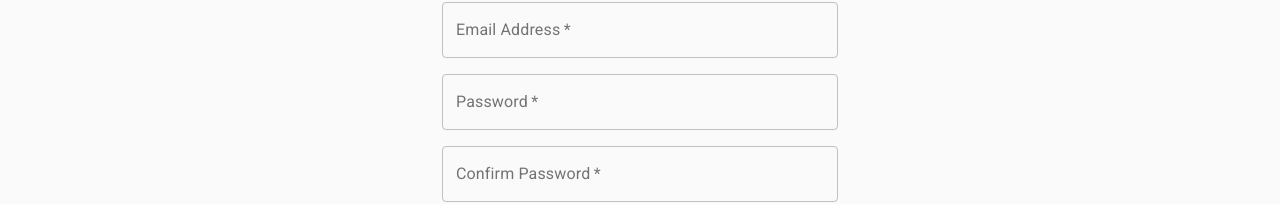
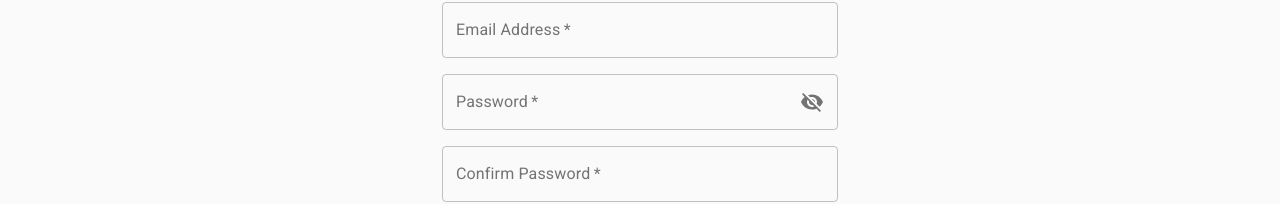
Before and after one commit to sairajchouhan/winCP-frontend, a React (Create React App) app: page /signup in a window 1280 px wide. Shown: the part 270-474 px from the top of the page. Built offline with nearby package versions, Linux system fonts and the light colour scheme; no server answers.

Commit message:
added show/hide password ability in login and signup page

```diff
--- a/src/pages/EditProfile.js
+++ b/src/pages/EditProfile.js
@@ -89,7 +89,7 @@ const EditProfile = () => {
           <Grid item xs={12}>
             <Typography variant="h4">Edit Profile</Typography>
           </Grid>
-          <Grid item xs={12} className={classes.formContainer}>
+          <Grid item xs={6} className={classes.formContainer}>
             <form onSubmit={handleSubmit}>
               <TextField
                 id="standard-read-only-input-email"
@@ -141,6 +141,9 @@ const EditProfile = () => {
               </Button>
             </form>
           </Grid>
+          <Grid item xs={6} container alignItems="center" direction="column">
+            <Grid item></Grid>
+          </Grid>
         </Grid>
       </Paper>
       {loading && (
--- a/src/pages/LoginPage.js
+++ b/src/pages/LoginPage.js
@@ -139,10 +139,11 @@ export default function Login() {
             fullWidth
             name="password"
             label="Password"
-            type="password"
+            type={showPassword ? 'text' : 'password'}
             id="password"
             autoComplete="current-password"
-            endAdornment={
+            InputProps={{
+              endAdornment: (
                 <InputAdornment position="end">
                   <IconButton
                     aria-label="toggle password visibility"
@@ -153,7 +154,8 @@ export default function Login() {
                     {showPassword ? <Visibility /> : <VisibilityOff />}
                   </IconButton>
                 </InputAdornment>
-            }
+              ),
+            }}
           />
           <FormControlLabel
             control={<Checkbox value="remember" color="primary" />}
--- a/src/pages/ProfilePage.js
+++ b/src/pages/ProfilePage.js
@@ -1,12 +1,6 @@
 import React from 'react';
 import Container from '@material-ui/core/Container';
 import Typography from '@material-ui/core/Typography';
-import CardHeader from '@material-ui/core/CardHeader';
-import CardMedia from '@material-ui/core/CardMedia';
-import CardContent from '@material-ui/core/CardContent';
-import CardActions from '@material-ui/core/CardActions';
-import Card from '@material-ui/core/Card';
-import Avatar from '@material-ui/core/Avatar';
 import IconButton from '@material-ui/core/IconButton';
 import Grid from '@material-ui/core/Grid';
 import Paper from '@material-ui/core/Paper';
@@ -17,8 +11,6 @@ import { Link as RouterLink } from 'react-router-dom';
 import moment from 'moment';
 import Menu from '@material-ui/core/Menu';
 import MenuItem from '@material-ui/core/MenuItem';
-
-import Button from '@material-ui/core/Button';
 import MoreVertIcon from '@material-ui/icons/MoreVert';
 import { makeStyles } from '@material-ui/core/styles';
 
@@ -101,6 +93,7 @@ const ProfilePage = () => {
                 className={classes.img}
                 alt="complex"
                 src="https://material-ui.com/static/images/avatar/2.jpg"
+                onLoad={() => console.log('Image Loading')}
               />
             </ButtonBase>
           </Grid>
--- a/src/pages/SignupPage.js
+++ b/src/pages/SignupPage.js
@@ -6,9 +6,13 @@ import TextField from '@material-ui/core/TextField';
 import FormControlLabel from '@material-ui/core/FormControlLabel';
 import Checkbox from '@material-ui/core/Checkbox';
 import Grid from '@material-ui/core/Grid';
+import InputAdornment from '@material-ui/core/InputAdornment';
+import IconButton from '@material-ui/core/IconButton';
 import LockOutlinedIcon from '@material-ui/icons/LockOutlined';
 import CircularProgress from '@material-ui/core/CircularProgress';
 import Typography from '@material-ui/core/Typography';
+import Visibility from '@material-ui/icons/Visibility';
+import VisibilityOff from '@material-ui/icons/VisibilityOff';
 import Backdrop from '@material-ui/core/Backdrop';
 import { makeStyles } from '@material-ui/core/styles';
 import Container from '@material-ui/core/Container';
@@ -69,6 +73,7 @@ export default function SignUp() {
   const loading = useSelector(selectLoading);
   const dispatch = useDispatch();
   const classes = useStyles();
+  const [showPassword, setShowPassword] = useState(false);
   const [signupFormData, setSignupFormData] = useState({
     username: '',
     email: '',
@@ -95,6 +100,14 @@ export default function SignUp() {
   if (isAuthenticated) {
     return <Redirect to="/home" />;
   }
+
+  const handleClickShowPassword = () => {
+    setShowPassword((showPassword) => !showPassword);
+  };
+
+  const handleMouseDownPassword = (event) => {
+    event.preventDefault();
+  };
 
   return (
     <Container component="main" maxWidth="xs">
@@ -151,9 +164,23 @@ export default function SignUp() {
                 fullWidth
                 name="password"
                 label="Password"
-                type="password"
+                type={showPassword ? 'text' : 'password'}
                 id="password"
                 autoComplete="current-password"
+                InputProps={{
+                  endAdornment: (
+                    <InputAdornment position="end">
+                      <IconButton
+                        aria-label="toggle password visibility"
+                        onClick={handleClickShowPassword}
+                        onMouseDown={handleMouseDownPassword}
+                        edge="end"
+                      >
+                        {showPassword ? <Visibility /> : <VisibilityOff />}
+                      </IconButton>
+                    </InputAdornment>
+                  ),
+                }}
               />
             </Grid>
             <Grid item xs={12}>
```
Lines whose indentation alone changed are shown as unchanged.
